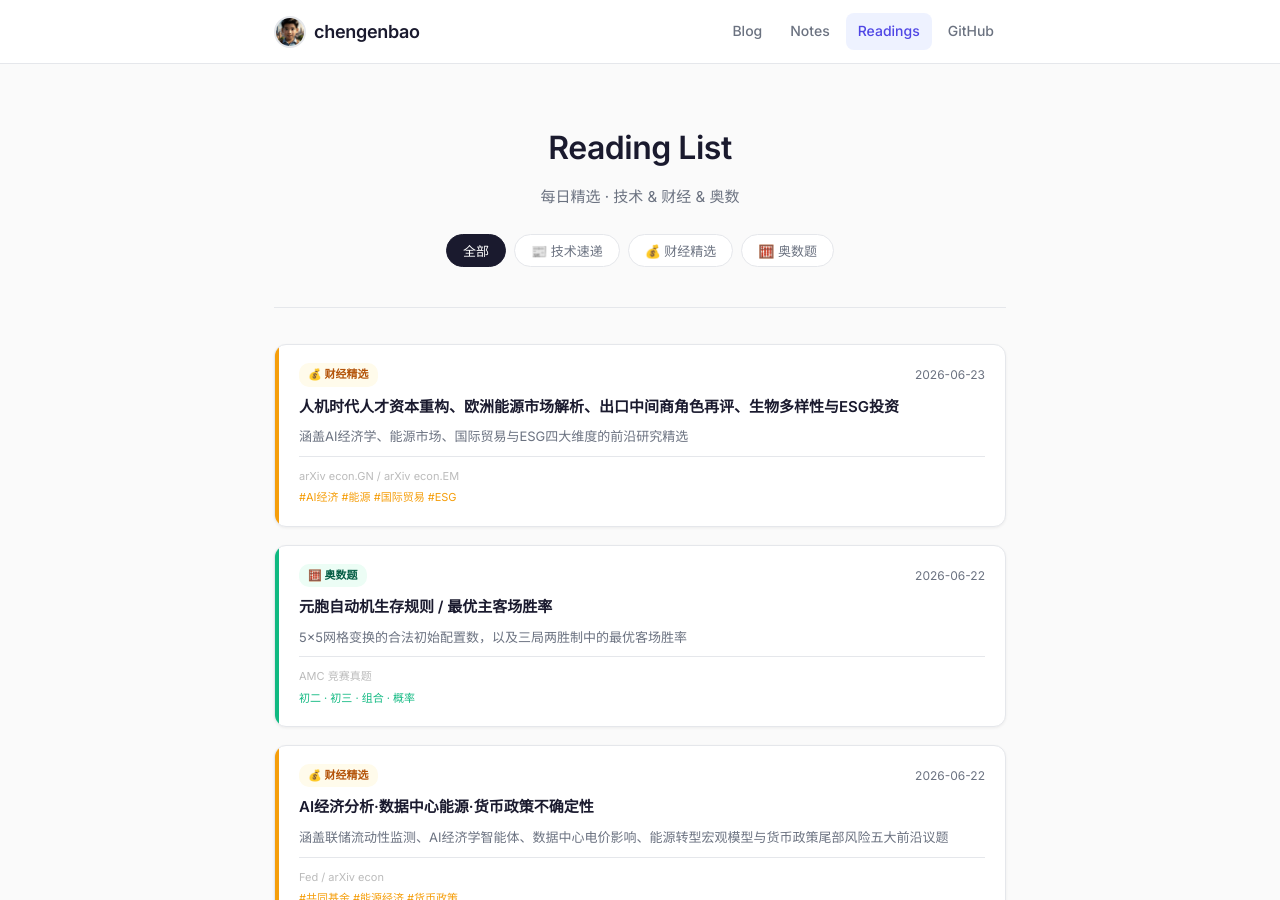
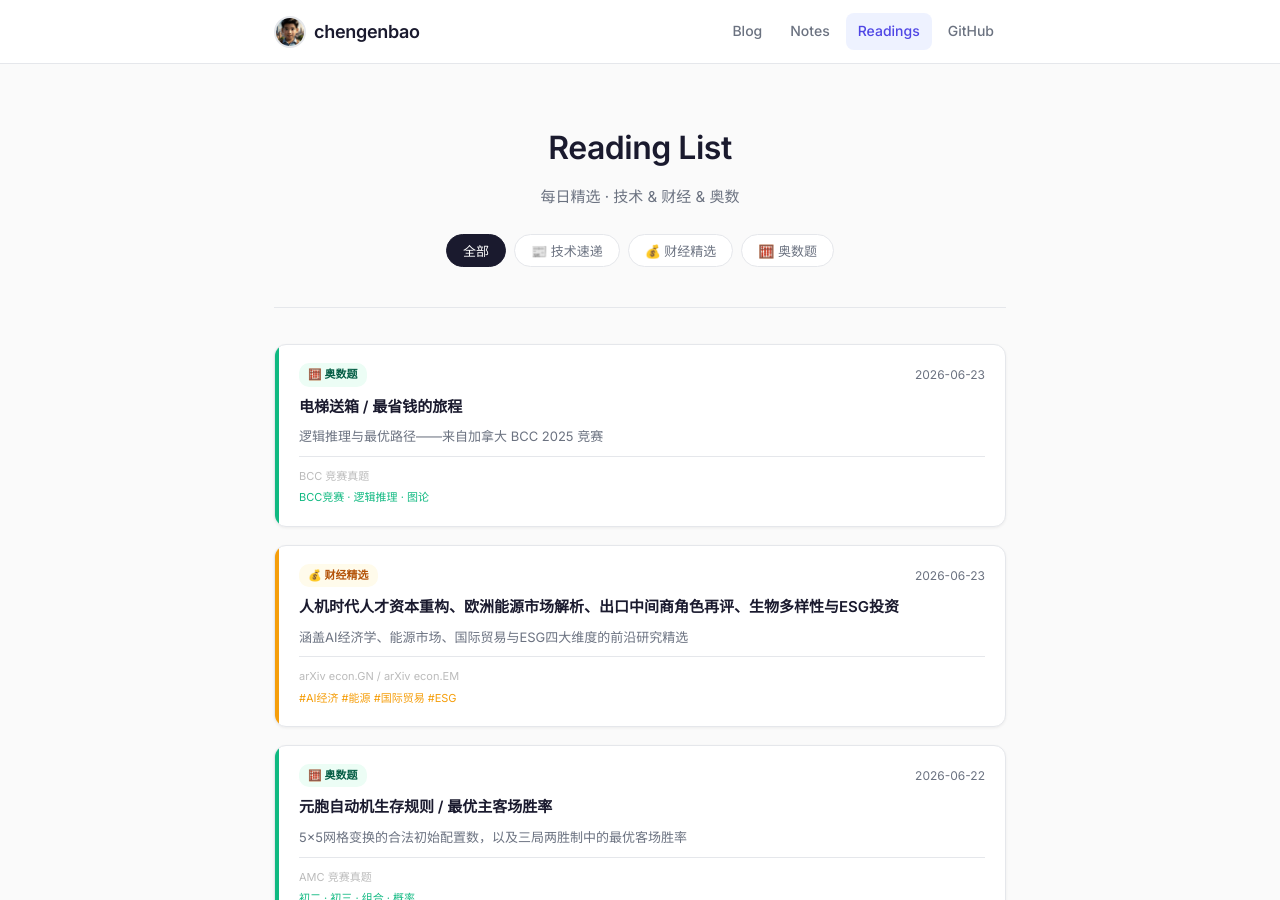
Before and after one commit to chengenbao/chengenbao.github.io, a Jekyll site: the page built from reading-list/index.md, in a window 1280 px wide and 900 px high. Built offline with Jekyll 4.4.1, drawn with Linux system fonts in a browser that asks for light colours.

Commit message:
add math card 2026-06-23

```diff
--- a/reading-list/index.md
+++ b/reading-list/index.md
@@ -18,6 +18,7 @@
   </div>
 
   <div class="rl-grid">
+<a class="rl-card math" href="/reading-list/2026-06-23-math/"><div class="rl-accent"></div><div class="rl-body"><div class="rl-top"><span class="rl-badge math">🧮 奥数题</span><time>2026-06-23</time></div><h2>电梯送箱 / 最省钱的旅程</h2><p>逻辑推理与最优路径——来自加拿大 BCC 2025 竞赛</p><div class="rl-meta"><span class="rl-source">BCC 竞赛真题</span><span class="rl-tags">BCC竞赛 · 逻辑推理 · 图论</span></div></div></a>
 <a class="rl-card finance" href="/reading-list/2026-06-23-finance-daily/">
   <div class="rl-accent"></div>
   <div class="rl-body">
```
